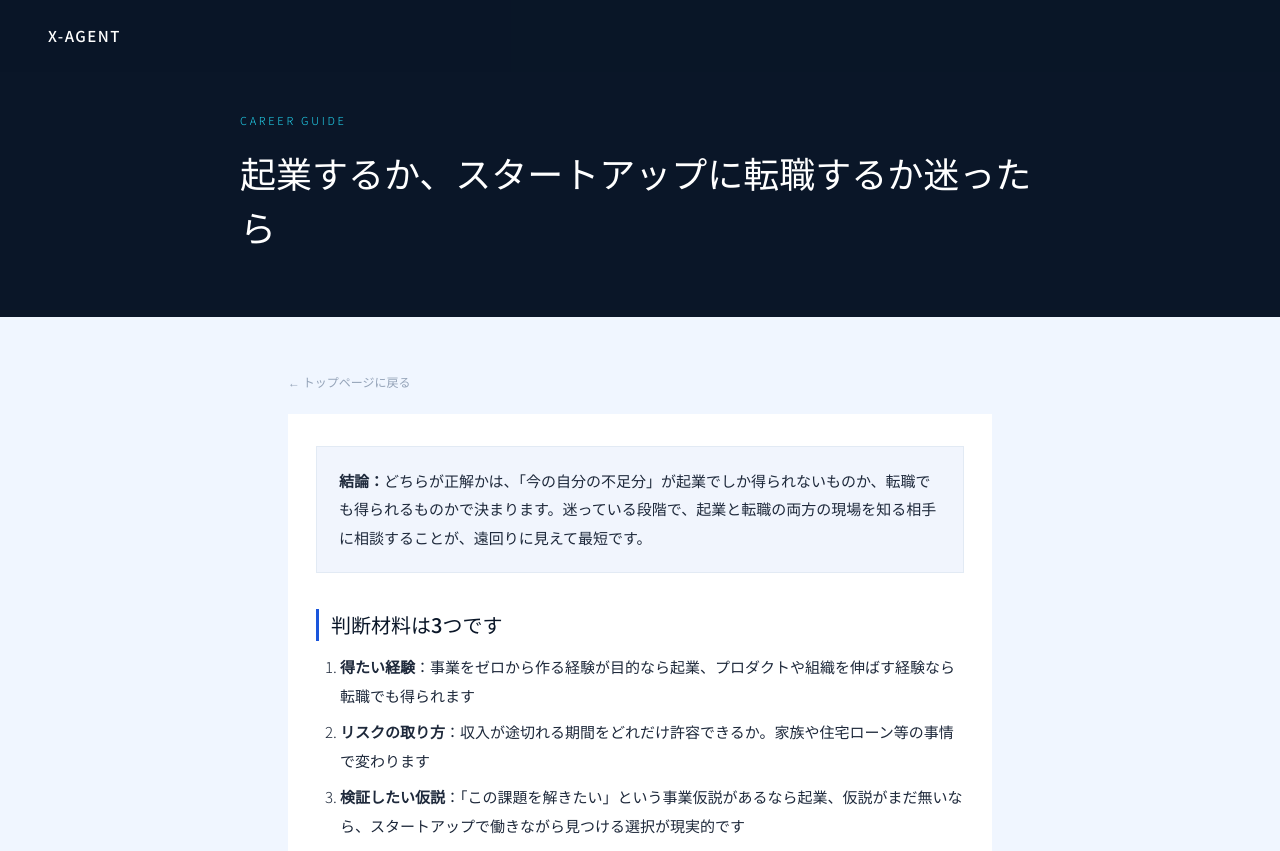
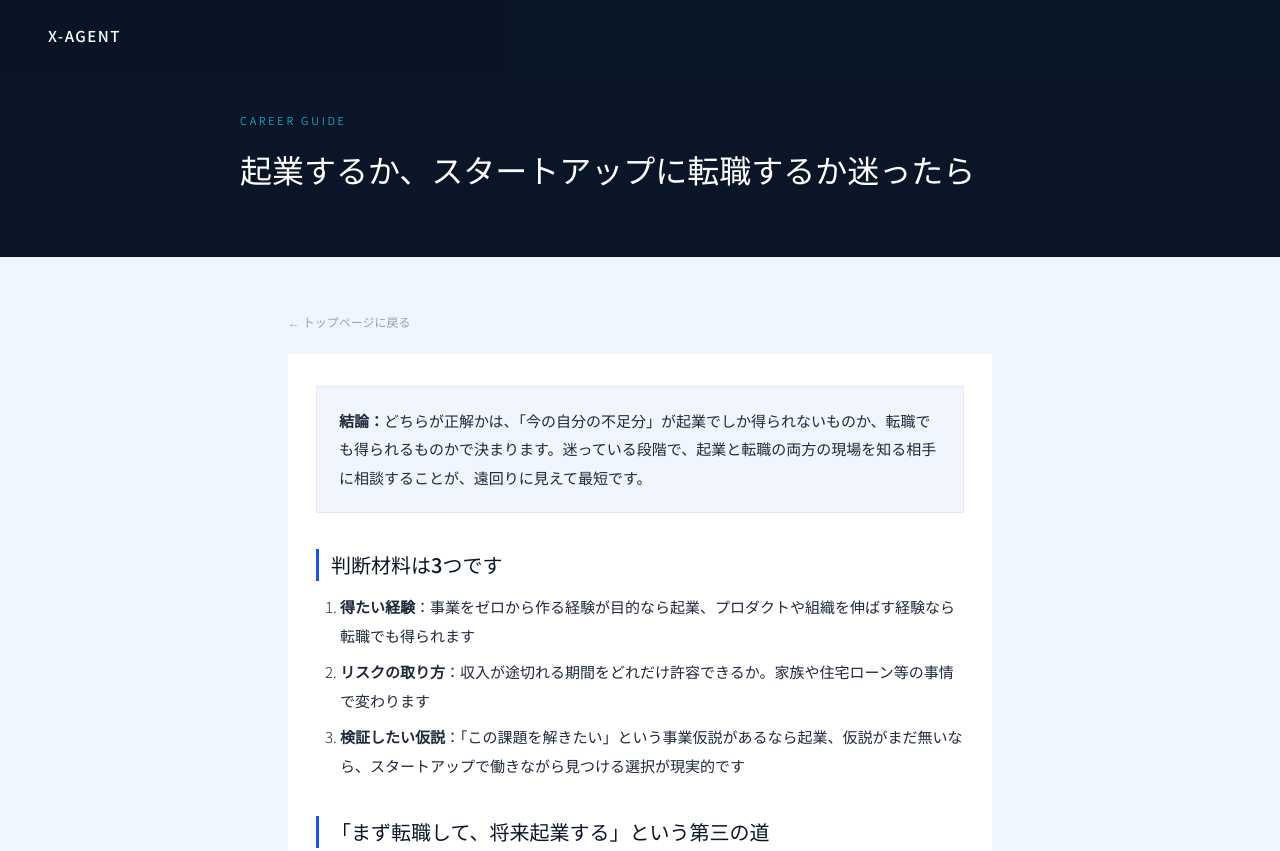
Before and after one commit to TAKAJ13/xagent.jp, a plain HTML site: page guide/kigyo-tenshoku.html in a window 1280 px wide. Shown: the top 851 px of the page. Drawn offline with Linux system fonts and the light colour scheme.

Commit message:
ガイドページ見出しの折り返し調整（1文字だけ残らないようバランス化）

```diff
--- a/guide/kigyo-tenshoku.html
+++ b/guide/kigyo-tenshoku.html
@@ -17,7 +17,7 @@ header{position:fixed;top:0;left:0;right:0;z-index:999;height:60px;display:flex;
 .page-header{background:var(--navy);padding:90px 20px 48px;position:relative;overflow:hidden;}
 .ph-inner{position:relative;z-index:1;max-width:800px;margin:0 auto;}
 .page-label{font-size:11px;letter-spacing:0.25em;text-transform:uppercase;color:var(--cyan);margin-bottom:14px;}
-.page-title{font-size:clamp(24px,5vw,36px);font-weight:500;color:#fff;margin-bottom:8px;line-height:1.5;}
+.page-title{font-size:clamp(22px,4.2vw,32px);font-weight:500;color:#fff;margin-bottom:8px;line-height:1.5;text-wrap:balance;}
 .content{max-width:800px;margin:0 auto;padding:40px 20px 80px;}
 .article{background:#fff;padding:32px 28px;}
 .article h2{font-size:20px;font-weight:500;color:var(--navy);margin:36px 0 12px;padding-left:12px;border-left:3px solid var(--blue);line-height:1.6;}
```
